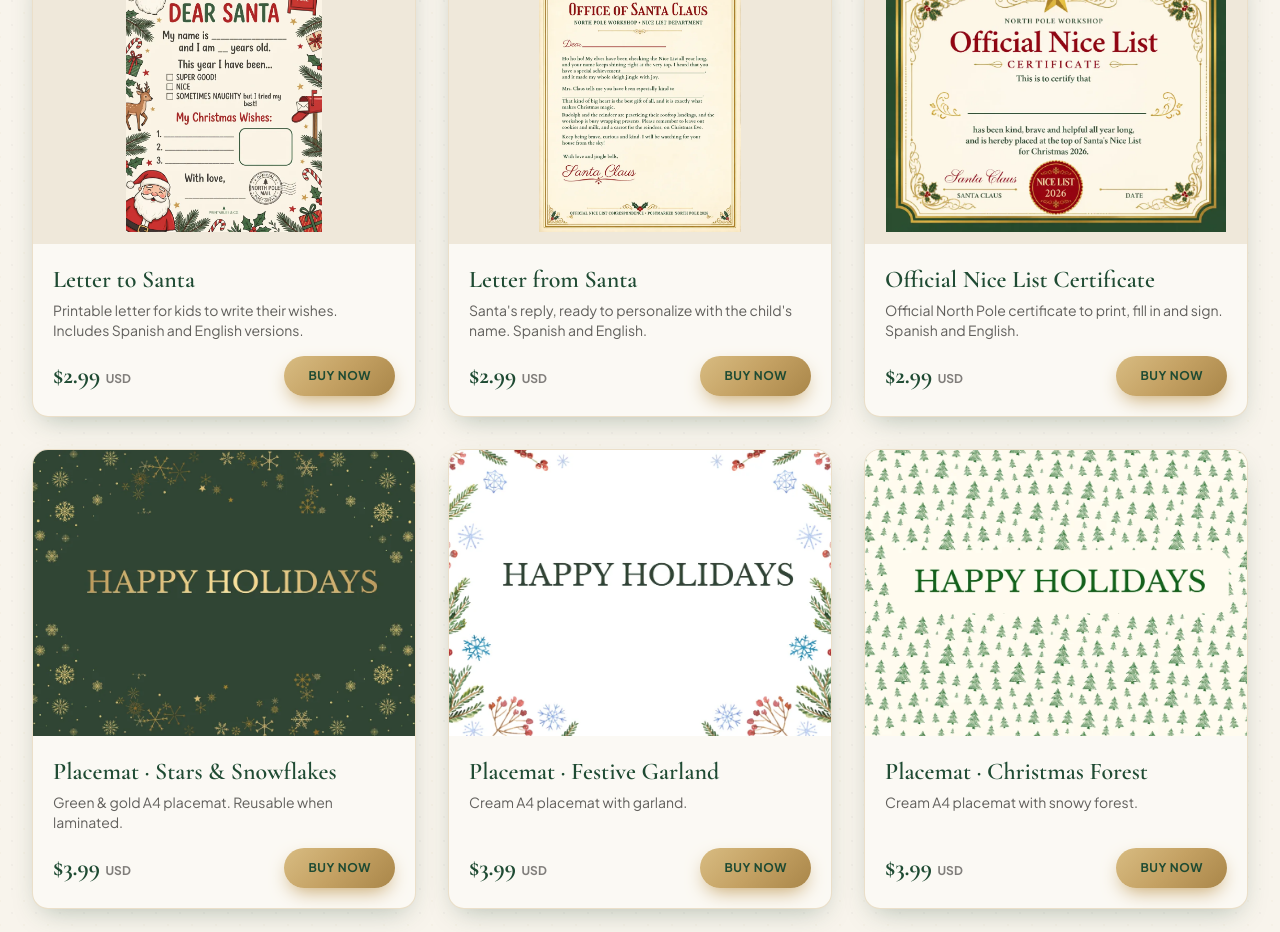
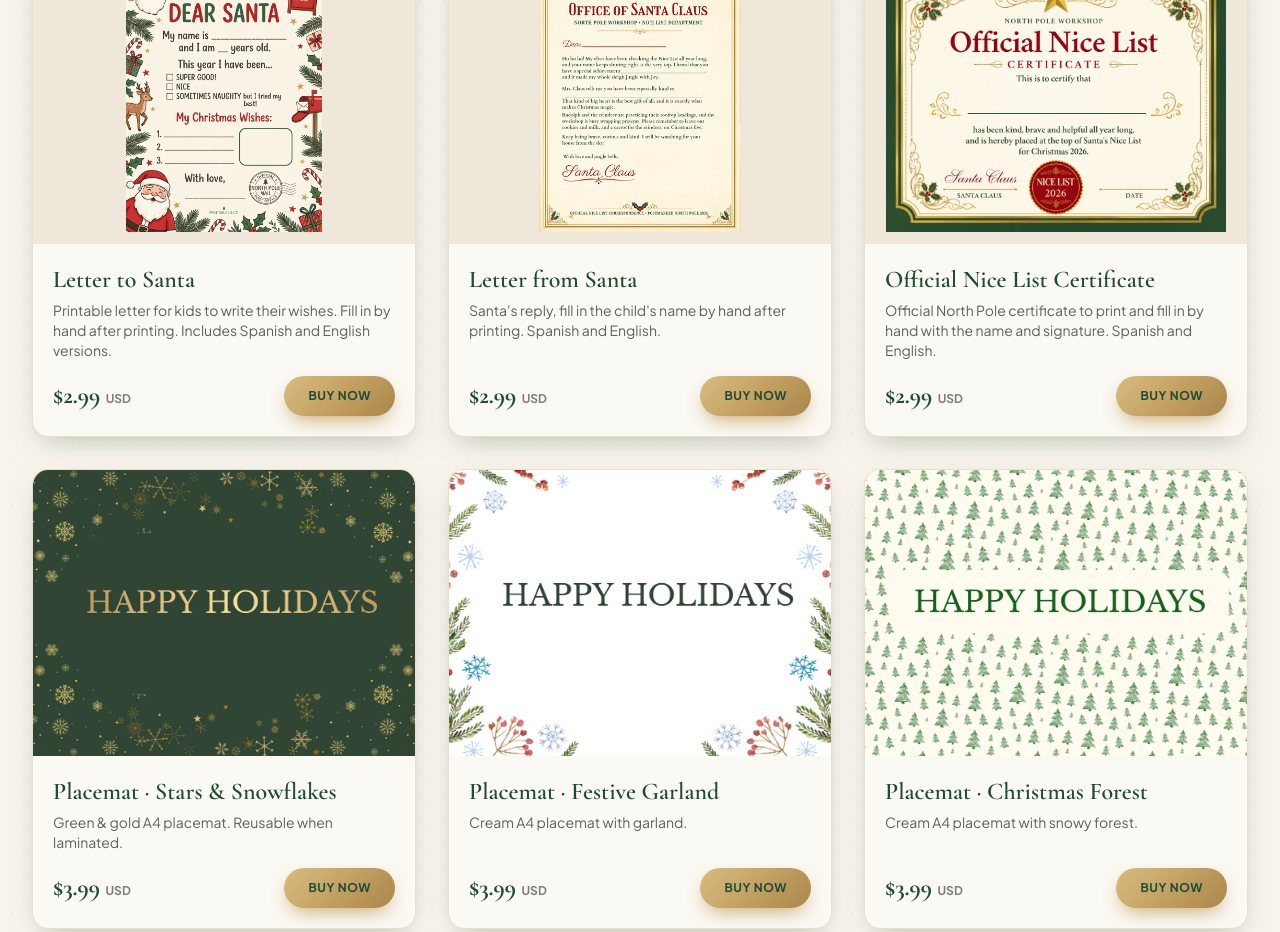
Before and after one commit to lmgroupcontac-art/printablesco, a plain HTML site: page index.html in a window 1280 px wide. Shown: the part 1043-1975 px from the top of the page. Drawn offline with nearby package versions, Linux system fonts and the light colour scheme.

Commit message:
Aclarar que las cartas y certificados se completan a mano
Co-Authored-By: Claude Sonnet 5.5 <noreply@anthropic.com>
Claude-Session: https://claude.ai/code/session_01N8tL9Ucys7y7MwqbhYWhsS

```diff
--- a/index.html
+++ b/index.html
@@ -148,9 +148,9 @@
 const CURRENCY = 'USD';
 const PRODUCTS = [
   // cat: 'santa' | 'mesa' · img: imagen de portada; texto 'assets/x.webp' o por idioma {es:'...',en:'...'}; '' = espacio reservado · url: link de compra de ESE diseño
-  { id:'santa-letter', cat:'santa', price:2.99, fit:'contain', url:'', img:{es:'assets/santa-letter-es.webp',en:'assets/santa-letter-en.webp'}, name:{es:'Carta a Papá Noel', en:'Letter to Santa'}, desc:{es:'Carta imprimible para que los niños escriban sus deseos. Incluye versión en español e inglés.', en:'Printable letter for kids to write their wishes. Includes Spanish and English versions.'} },
-  { id:'santa-from', cat:'santa', price:2.99, fit:'contain', url:'', img:{es:'assets/santa-from-es.webp',en:'assets/santa-from-en.webp'}, name:{es:'Carta de Papá Noel', en:'Letter from Santa'}, desc:{es:'La respuesta de Papá Noel, lista para completar con el nombre del niño. Español e inglés.', en:'Santa\'s reply, ready to personalize with the child\'s name. Spanish and English.'} },
-  { id:'santa-nice',   cat:'santa', price:2.99, fit:'contain', url:'', img:{es:'assets/santa-nice-es.webp',en:'assets/santa-nice-en.webp'}, name:{es:'Certificado Lista de Niños Buenos', en:'Official Nice List Certificate'}, desc:{es:'Certificado oficial del Polo Norte para imprimir, completar y firmar. Español e inglés.', en:'Official North Pole certificate to print, fill in and sign. Spanish and English.'} },
+  { id:'santa-letter', cat:'santa', price:2.99, fit:'contain', url:'', img:{es:'assets/santa-letter-es.webp',en:'assets/santa-letter-en.webp'}, name:{es:'Carta a Papá Noel', en:'Letter to Santa'}, desc:{es:'Carta imprimible para que los niños escriban sus deseos. Se completa a mano al imprimir. Incluye versión en español e inglés.', en:'Printable letter for kids to write their wishes. Fill in by hand after printing. Includes Spanish and English versions.'} },
+  { id:'santa-from', cat:'santa', price:2.99, fit:'contain', url:'', img:{es:'assets/santa-from-es.webp',en:'assets/santa-from-en.webp'}, name:{es:'Carta de Papá Noel', en:'Letter from Santa'}, desc:{es:'La respuesta de Papá Noel, lista para completar a mano con el nombre del niño. Español e inglés.', en:'Santa\'s reply, fill in the child\'s name by hand after printing. Spanish and English.'} },
+  { id:'santa-nice',   cat:'santa', price:2.99, fit:'contain', url:'', img:{es:'assets/santa-nice-es.webp',en:'assets/santa-nice-en.webp'}, name:{es:'Certificado Lista de Niños Buenos', en:'Official Nice List Certificate'}, desc:{es:'Certificado oficial del Polo Norte para imprimir y completar a mano con el nombre y la firma. Español e inglés.', en:'Official North Pole certificate to print and fill in by hand with the name and signature. Spanish and English.'} },
   { id:'mesa-1', cat:'mesa', price:3.99, url:'', img:{es:'assets/modelo1-es.webp',en:'assets/modelo1-hh.webp'}, name:{es:'Individual · Estrellas y Copos', en:'Placemat · Stars & Snowflakes'}, desc:{es:'Individual A4 verde y dorado. Reutilizable si lo plastificás.', en:'Green & gold A4 placemat. Reusable when laminated.'} },
   { id:'mesa-2', cat:'mesa', price:3.99, url:'', img:{es:'assets/modelo2-es.webp',en:'assets/modelo2-hh.webp'}, name:{es:'Individual · Guirnalda Festiva', en:'Placemat · Festive Garland'},    desc:{es:'Individual A4 en tono crema con guirnalda.', en:'Cream A4 placemat with garland.'} },
   { id:'mesa-3', cat:'mesa', price:3.99, url:'', img:{es:'assets/modelo3-es.webp',en:'assets/modelo3-hh.webp'}, name:{es:'Individual · Bosque de Navidad', en:'Placemat · Christmas Forest'},  desc:{es:'Individual A4 crema con bosque nevado.', en:'Cream A4 placemat with snowy forest.'} },
```
